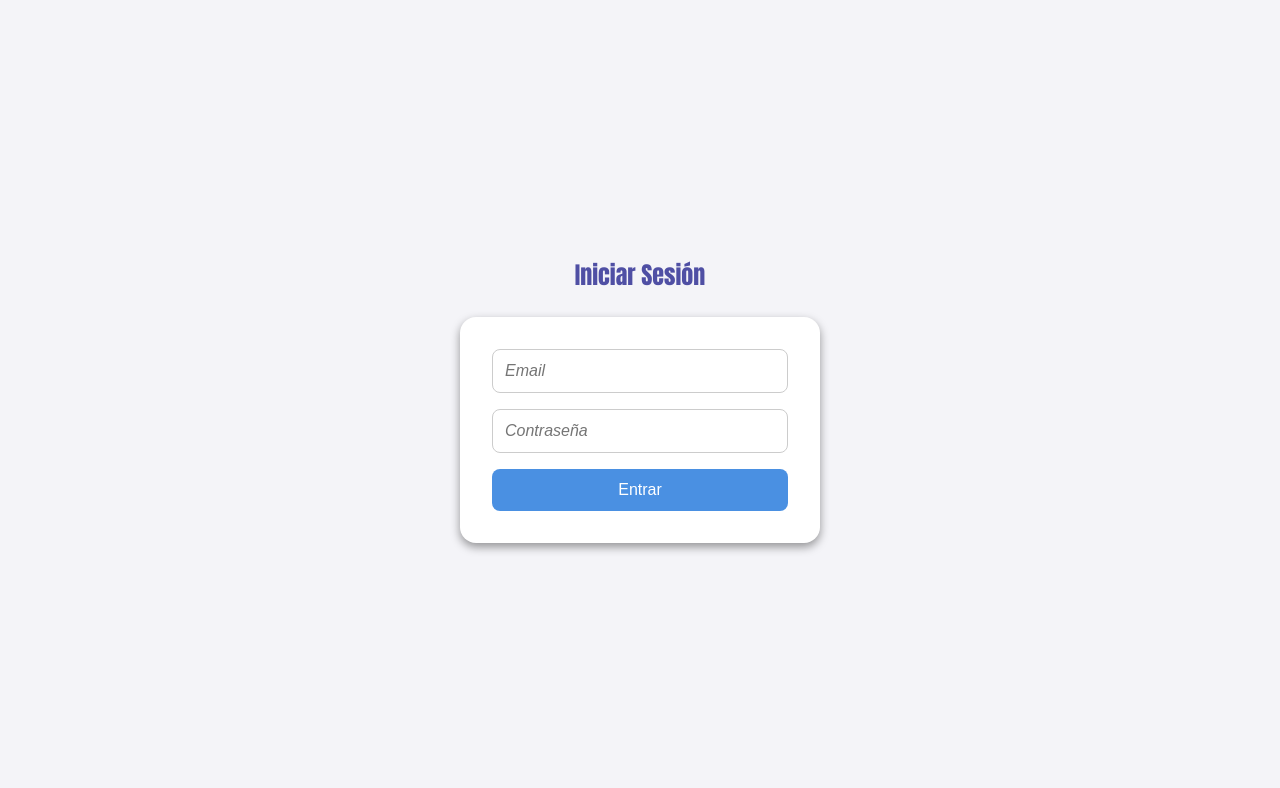
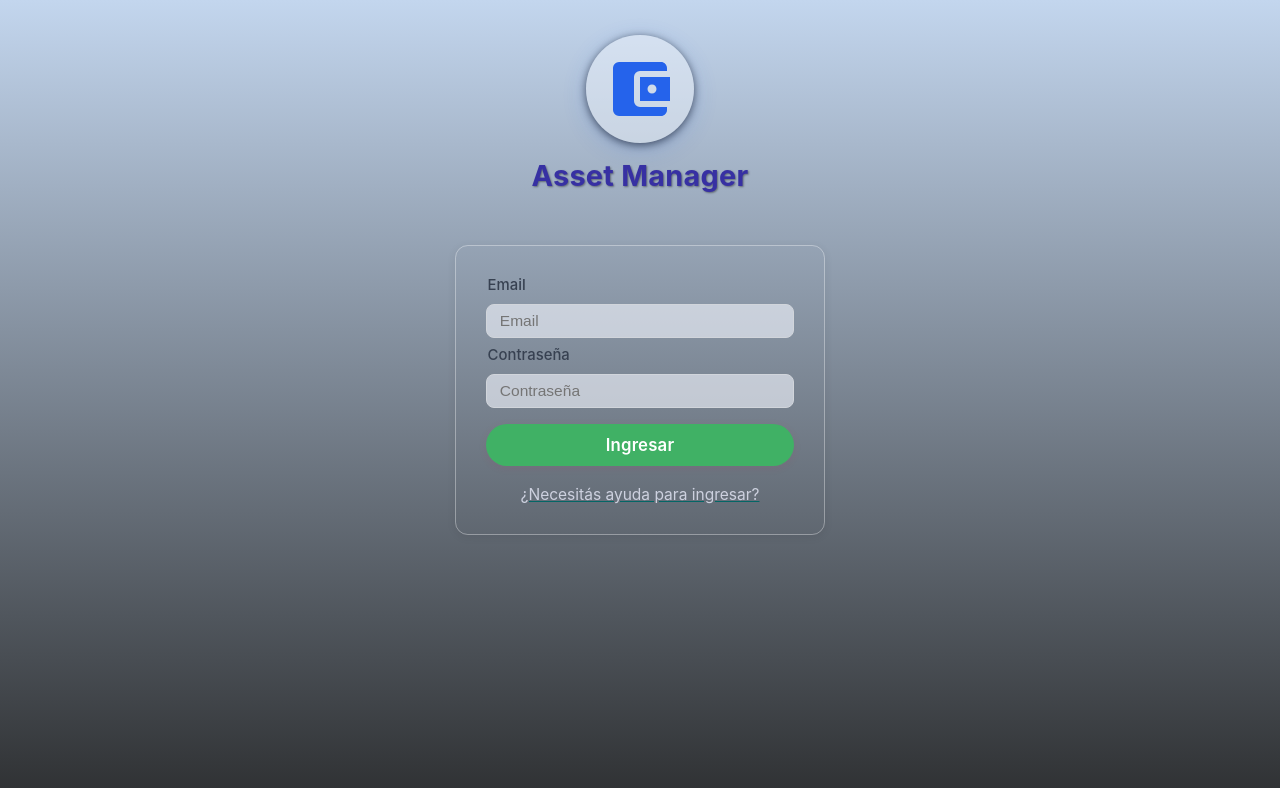
Before and after one commit to dmbruno/AssetsManagment, a React (Vite) app in the folder frontend/: page /login in a window 1280 px wide. Shown: the top 788 px of the page. Built offline with nearby package versions, Linux system fonts and the light colour scheme.

Commit message:
estilos login

```diff
--- a/frontend/src/pages/Login/LoginPage.css
+++ b/frontend/src/pages/Login/LoginPage.css
@@ -4,67 +4,130 @@
     display: flex;
     flex-direction: column;
     align-items: center;
-    padding: 2rem;
-    height: 100vh;
-    background: #f4f4f8;
+    justify-content: flex-start;
+    min-height: 100dvh;
+    width: 100vw;
+    font-family: 'Inter', 'Montserrat', Arial, sans-serif;
+    font-size: 13px;
+
+    overflow: hidden;
+    padding: 0;
+}
+
+.login-logo {
+    margin-top: 2.2rem;
+    margin-bottom: 1.2rem;
+    display: flex;
+    flex-direction: column;
+    align-items: center;
+
+}
+
+.login-logo-icon {
+    width: 108px;
+    height: 108px;
+    color: #2563eb;
+    margin-bottom: 0.9rem;
+    background: #f4f7ff6e;
+    border-radius: 50%;
+    box-shadow: 0 6px 24px 0 rgba(37,99,235,0.18), 0 2px 8px 0 rgba(0,0,0,0.6);
+    display: flex;
+    align-items: center;
     justify-content: center;
-  }
+    padding: 18px;
+    /* Efecto de elevación y fondo suave */
+}
 
-.login-container h1{
-    font-family: Impact, Haettenschweiler, 'Arial Narrow Bold', sans-serif;
-    margin-bottom: 20px;
-    font-size: 2rem;
-    font-weight: bold;
-    margin-bottom: 1.5rem;
-    color: #4f4fa4;
+.login-logo-text {
+    font-family: 'Montserrat', 'Inter', Arial, sans-serif;
+    font-size: 1.8rem;
+    font-weight: 700;
+    color: #3730a3;
+    letter-spacing: 0.01em;
+    margin-bottom: 0.2rem;
+    text-shadow: 1px 1px 2px rgba(0, 0, 0, 0.4);
+}
 
+.login-form {
+
+    border: 1px solid rgba(255, 255, 255, 0.348);
+    padding: 30px;
+    border-radius: 0.8rem;
+    box-shadow: 0 2px 10px rgba(0,0,0,0.07);
+    width: 96vw;
+    max-width: 370px;
+    display: flex;
+    flex-direction: column;
+    gap: 0.5rem;
+    margin-top: 30px;
+
+
+}
+
+.login-form label {
+    font-size: 0.93rem;
+    color: #374151;
+    font-weight: 500;
+    margin-bottom: 0.1rem;
+    margin-left: 0.1rem;
+}
+
+.login-form input {
+    padding: 0.45rem 0.8rem;
+    font-size: 0.97rem;
+    border: 0.5px solid #d1d5db;
+    border-radius: 0.5rem;
+    outline: none;
+    font-style: normal;
+    background: #f4f7ff9b;
+    transition: border-color 0.2s;
+}
+
+.login-form input:focus {
+    border-color: #2563eb;
+    background: #fff;
+}
+
+.login-form button {
+    background: #40b165;
+    color: #fff;
+    font-weight: 600;
+    border: none;
+    border-radius: 1.5rem;
+    padding: 0.7rem 0;
+    font-size: 1.05rem;
+    margin-top: 0.5rem;
+    cursor: pointer;
+    transition: background 0.2s;
+    box-shadow: 0 2px 8px rgba(225,29,72,0.08);
+    letter-spacing: 0.01em;
+}
+
+.login-form button:hover {
+    background: #40b165;
+}
+
+.login-form .login-help {
+    color: #036666;
+    font-size: 0.97rem;
+    text-align: center;
+    margin-top: 0.7rem;
+    text-decoration: underline;
+    cursor: pointer;
+}
+
+.error {
+    color: #dc2626;
+    background: #fee2e2;
+    border-radius: 0.4rem;
+    padding: 0.3rem 0.7rem;
+    font-size: 0.92rem;
+    margin-bottom: 0.2rem;
+    text-align: center;
 }
 
 
 
-  .login-form {
-    background: white;
-    padding: 2rem;
-    border-radius: 1rem;
-    box-shadow: 0 4px 10px rgba(0, 0, 0, 0.4);
-    width: 100%;
-    max-width: 360px;
-    display: flex;
-    flex-direction: column;
-    gap: 1rem;
-  }
-
-  .login-form input {
-    padding: 0.75rem;
-    font-size: 1rem;
-    border: 1px solid #ccc;
-    border-radius: 0.5rem;
-    outline: none;
-    transition: border-color 0.2s;
-    font-style: italic;
-  }
-
-  .login-form input:focus {
-    border-color: #4A90E2;
-  }
-
-  .login-form button {
-    background-color: #4A90E2;
-    color: white;
-    border: none;
-    padding: 0.75rem;
-    border-radius: 0.5rem;
-    font-size: 1rem;
-    cursor: pointer;
-    transition: background-color 0.2s;
-  }
-
-  .login-form button:hover {
-    background-color: #4178c0;
-  }
-
-  .error {
-    color: crimson;
-    font-size: 0.9rem;
-    text-align: center;
-  }
+.login-help p{
+  color: #cdd1df;
+}
--- a/frontend/src/pages/Login/LoginPage.jsx
+++ b/frontend/src/pages/Login/LoginPage.jsx
@@ -7,6 +7,7 @@ import './LoginPage.css';
 
 import { loadAssets } from '../../features/assets/assetsSlice';
 import { loadTransactions } from '../../features/transactions/transactionsSlice';
+import { MdAccountBalanceWallet } from 'react-icons/md';
 
 const LoginPage = () => {
     const dispatch = useDispatch();
@@ -56,16 +57,23 @@ const LoginPage = () => {
 
     return (
         <div className="login-container">
-            <h1>Iniciar Sesión</h1>
+            <div className="login-logo">
+                <MdAccountBalanceWallet className="login-logo-icon" />
+                <span className="login-logo-text">Asset Manager</span>
+            </div>
             <form onSubmit={handleSubmit} className="login-form">
+                <label htmlFor="email">Email</label>
                 <input
+                    id="email"
                     type="email"
                     placeholder="Email"
                     value={email}
                     onChange={(e) => setEmail(e.target.value)}
                     required
                 />
+                <label htmlFor="password">Contraseña</label>
                 <input
+                    id="password"
                     type="password"
                     placeholder="Contraseña"
                     value={password}
@@ -73,7 +81,12 @@ const LoginPage = () => {
                     required
                 />
                 {error && <p className="error">{error}</p>}
-                <button type="submit">Entrar</button>
+                <button type="submit">Ingresar</button>
+                <div className="login-help">
+                    <p>
+                        ¿Necesitás ayuda para ingresar?
+                    </p>
+                </div>
             </form>
         </div>
     );
```
